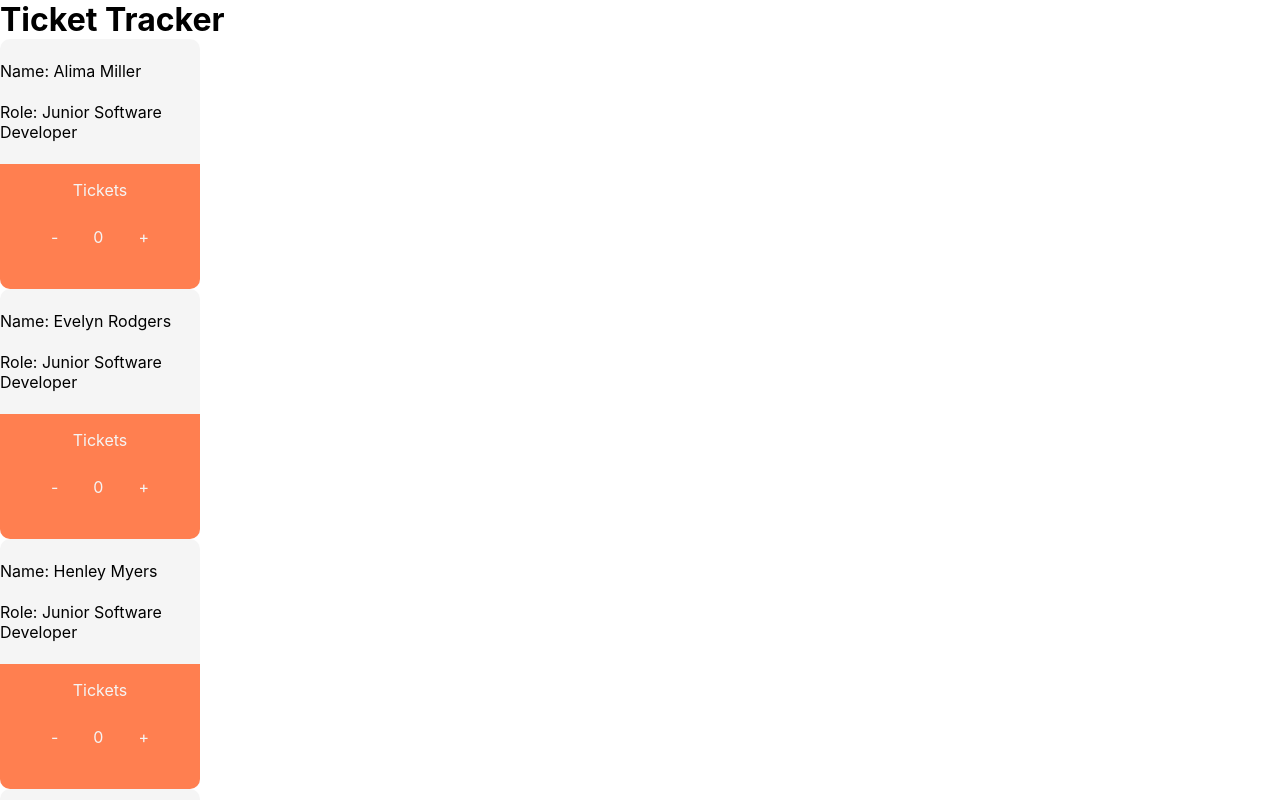
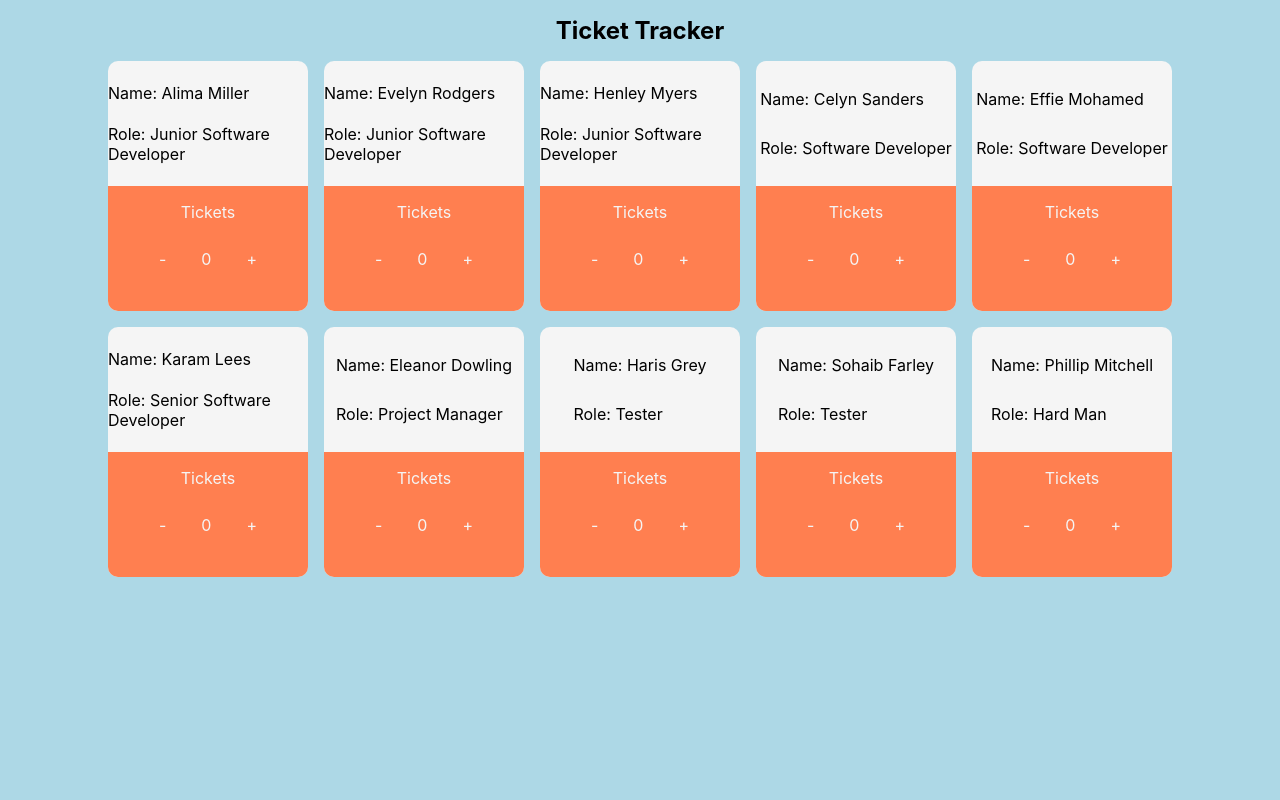
Before and after one commit to jjgray90/ticket-tracker, a React (Create React App) app: page / in a window 1280 px wide. Shown: the top 800 px of the page. Built offline with nearby package versions, Linux system fonts and the light colour scheme.

Commit message:
display grid working

```diff
--- a/src/App.jsx
+++ b/src/App.jsx
@@ -1,18 +1,13 @@
 import "./App.scss";
-import EmployeeCard from "./components/EmployeeCard/EmployeeCard";
+import EmployeeDashboard from "./components/EmployeeDashboard/EmployeeDashboard";
 import team from "./data/team.js";
-
-const teamCardsJSX = team.map((employee) => (
-  <EmployeeCard name={employee.name} role={employee.role} key={employee.id} />
-));
 
 function App() {
   return (
-    <>
+    <section className="app-container">
       <h1>Ticket Tracker</h1>
-
-      {teamCardsJSX}
-    </>
+      <EmployeeDashboard team={team} />
+    </section>
   );
 }
 
--- a/src/App.scss
+++ b/src/App.scss
@@ -3,3 +3,15 @@
   padding: 0;
   margin: 0;
 }
+
+body {
+  background-color: lightblue;
+  height: 100vh;
+}
+
+.app-container {
+  padding: 1rem;
+  h1 {
+    text-align: center;
+  }
+}
--- /dev/null
+++ b/src/components/EmployeeDashboard/EmployeeDashboard.jsx
@@ -0,0 +1,13 @@
+import React from "react";
+import EmployeeCard from "../EmployeeCard/EmployeeCard";
+import styles from "./EmployeeDashboard.scss";
+
+const EmployeeDashboard = ({ team }) => {
+  const teamCardsJSX = team.map((employee) => (
+    <EmployeeCard name={employee.name} role={employee.role} key={employee.id} />
+  ));
+
+  return <section className="employee-dashboard">{teamCardsJSX}</section>;
+};
+
+export default EmployeeDashboard;
--- /dev/null
+++ b/src/components/EmployeeDashboard/EmployeeDashboard.scss
@@ -0,0 +1,8 @@
+.employee-dashboard {
+  width: 100%;
+  padding: 1rem;
+  display: grid;
+  grid-template-columns: repeat(auto-fit, minmax(200px, max-content));
+  justify-content: center;
+  gap: 1rem;
+}
```
